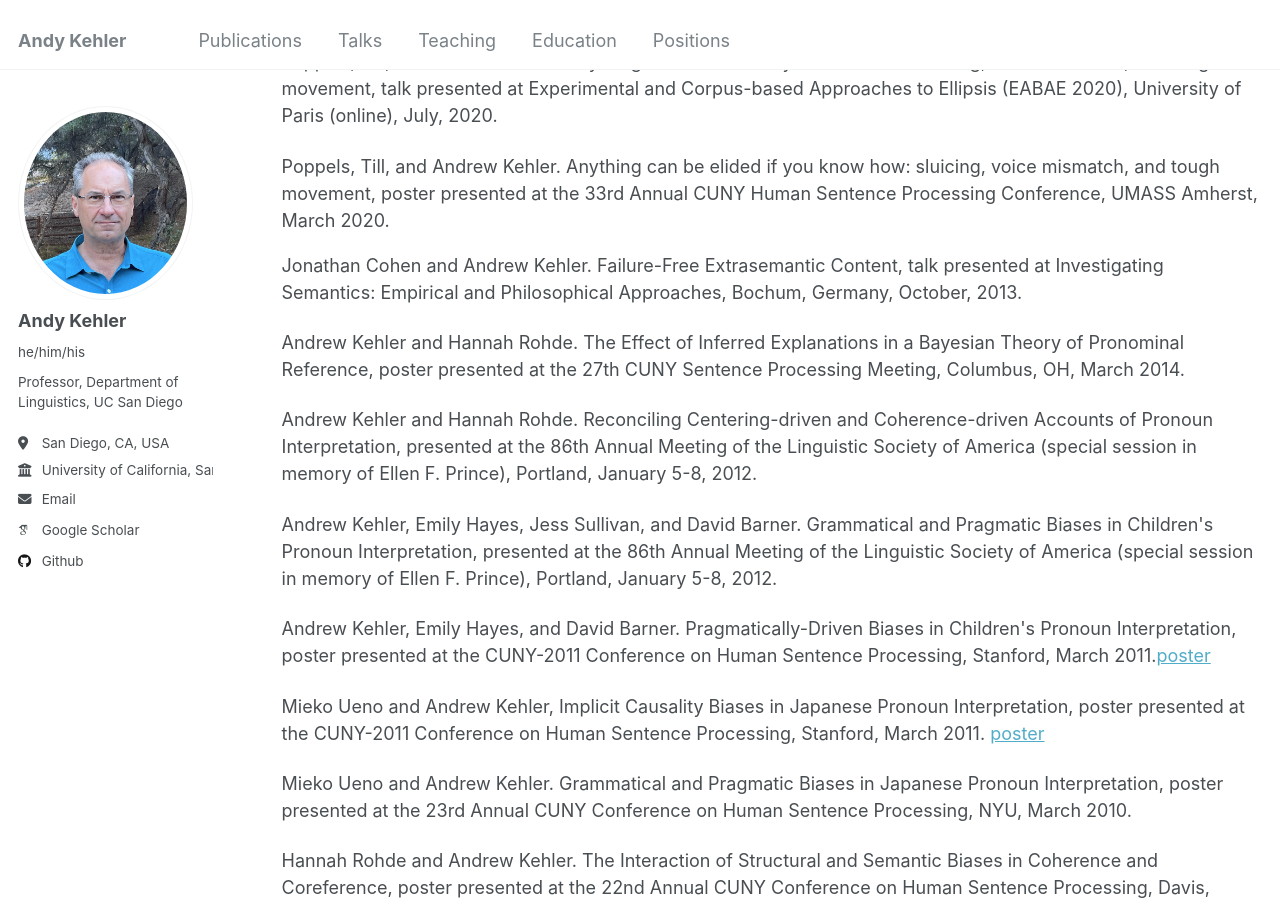
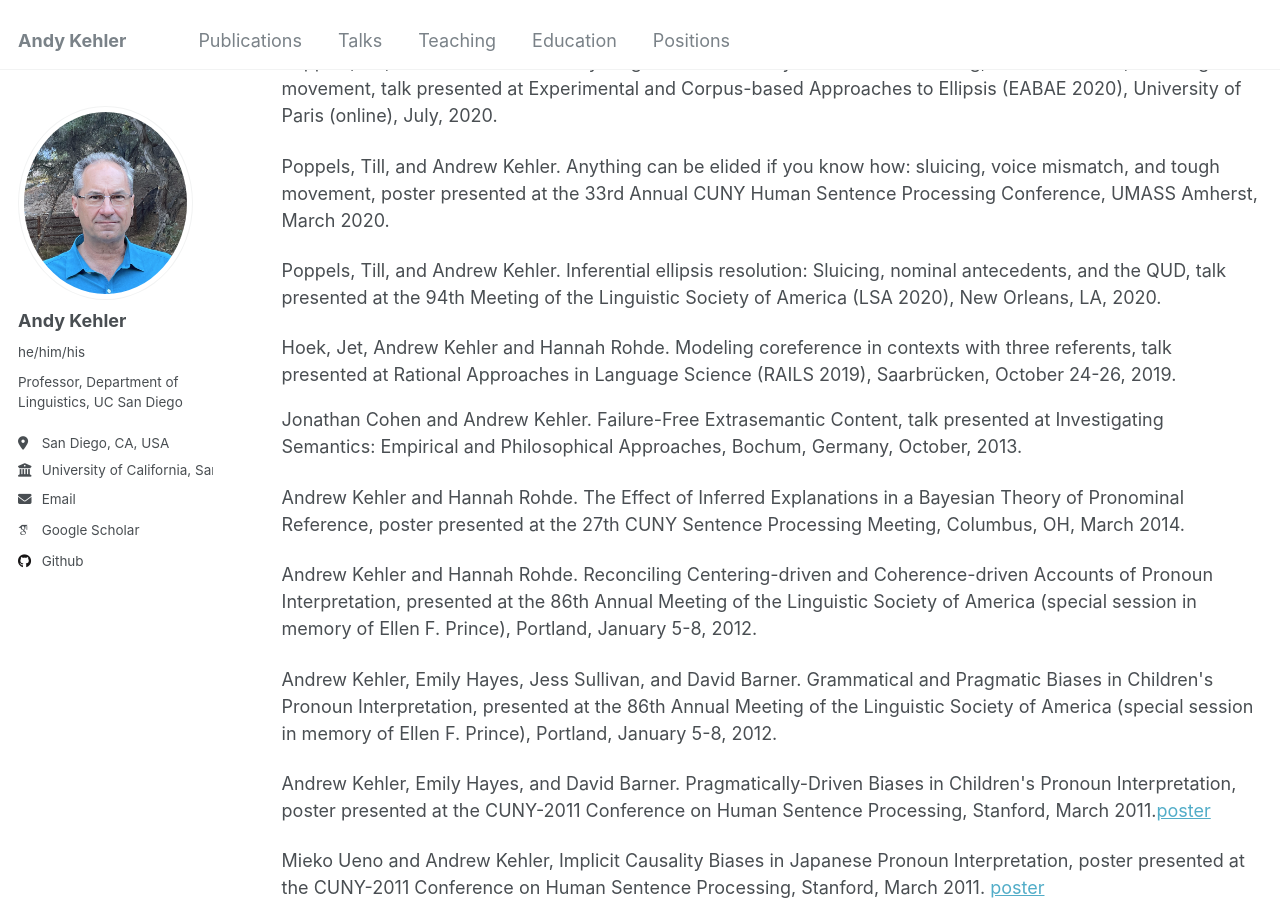
Before and after one commit to akehler/akehler.github.io, a Jekyll site: the page built from _pages/publications.html, in a window 1280 px wide and 900 px high, scrolled down 7459 px. Built offline with Jekyll 4.4.1, drawn with Linux system fonts in a browser that asks for light colours; some web fonts are replaced.

Commit message:
Update publications.html

```diff
--- a/_pages/publications.html
+++ b/_pages/publications.html
@@ -552,6 +552,15 @@ talk presented at Experimental and Corpus-based Approaches to Ellipsis (EABAE 20
 <p></p>Poppels, Till, and Andrew Kehler.  Anything can be elided if you know how: sluicing, voice mismatch, and tough movement,
 poster presented at the 33rd Annual CUNY Human Sentence Processing Conference, UMASS Amherst, March 2020.
 
+<p></p>Poppels, Till, and Andrew Kehler.  Inferential ellipsis resolution:
+Sluicing, nominal antecedents, and the QUD, talk presented at the 94th Meeting of the
+Linguistic Society of America (LSA 2020), New Orleans, LA, 2020.
+
+<p></p>Hoek, Jet, Andrew Kehler and Hannah Rohde.  Modeling coreference in contexts with three referents,
+talk presented at Rational Approaches in Language Science (RAILS 2019), Saarbrücken, October 24-26, 2019.
+
+
+
 
 
 <p>Jonathan Cohen and Andrew Kehler. Failure-Free
```
